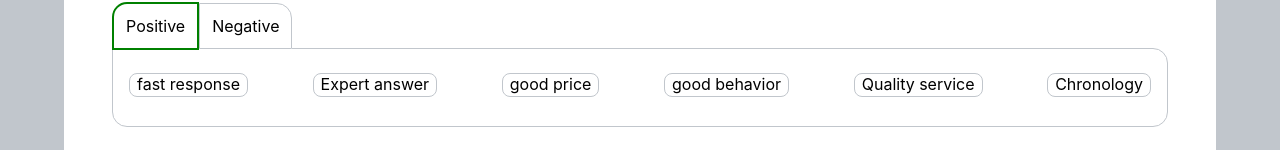
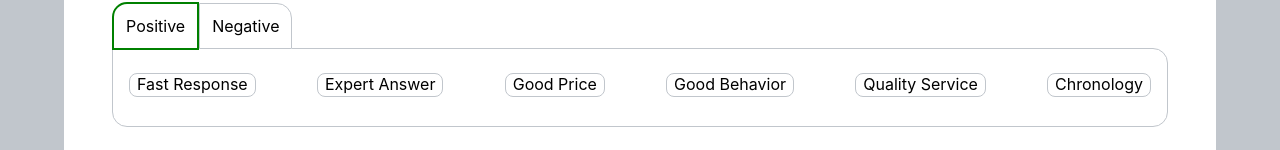
Before and after one commit to RezaAkrami/pollproject, a React (Create React App) app: page / in a window 1280 px wide. Shown: the part 327-477 px from the top of the page. Built offline with nearby package versions, Linux system fonts and the light colour scheme.

Commit message:
add reducer for select and unselect items

```diff
--- a/src/components/Poll.js
+++ b/src/components/Poll.js
@@ -1,5 +1,60 @@
-import React , {useState,useRef ,useEffect} from 'react';
+import React , {useState,useRef ,useEffect , useReducer} from 'react';
 import styles from '../style/poll.module.scss';
+
+const initialState = {
+
+    // positive points :
+    fastResponse : false,
+    expertAnswer : false,
+    goodPrice : false,
+    goodBehavior : false,
+    qualityService : false,
+    chronology : false,
+
+    //negative points :
+    slowResponse : false,
+    unexpertAnswer : false,
+    badPrice : false,
+    badBehavior : false,
+    badService : false,
+    careless : false,
+}
+
+const reducer = (state,action)=>{
+
+    switch(action){
+        // positive points :
+        case "fastResponse" :
+            return {...state, fastResponse : !state.fastResponse};
+        case "expertAnswer" :
+            return {...state, expertAnswer : !state.expertAnswer};
+        case "goodPrice" :
+            return {...state, goodPrice : !state.goodPrice};
+        case "goodBehavior" :
+            return {...state, goodBehavior : !state.goodBehavior};
+        case "qualityService" :
+            return {...state, qualityService : !state.qualityService};
+        case "chronology" :
+            return {...state, chronology : !state.chronology};
+
+        //negative points :
+        case "slowResponse" :
+            return {...state, slowResponse : !state.slowResponse};
+        case "unexpertAnswer" :
+            return {...state, unexpertAnswer : !state.unexpertAnswer};
+        case "badPrice" :
+            return {...state, badPrice : !state.badPrice};
+        case "badBehavior" :
+            return {...state, badBehavior : !state.badBehavior};
+        case "badService" :
+            return {...state, badService : !state.badService};
+        case "careless" :
+            return {...state, careless : !state.careless};
+
+
+        default : return state;
+    }
+}
 
 const Poll = () => {
 
@@ -10,6 +65,9 @@ const Poll = () => {
     //refs
     const positive = useRef(null);
     const negative = useRef(null);
+
+    //reducer
+    const [ data , dispatch ] = useReducer(reducer , initialState);
 
     // Entry of the quality level into the state - Five out of five
     const qualityHandler = e =>{
@@ -42,6 +100,9 @@ const Poll = () => {
         disableState.current.style.border = "1px solid #c1c6cc";
     }
 
+    // reducer destructur
+    const {fastResponse,expertAnswer,goodPrice,goodBehavior,qualityService,chronology,slowResponse,unexpertAnswer,badPrice,badBehavior,badService,careless} = data;
+
     return (
         <div>
             <form action="">
@@ -73,21 +134,31 @@ const Poll = () => {
                                 {toggle
                                 ?
                                     <>
-                                        <span>fast response</span>
-                                        <span>Expert answer</span>
-                                        <span>good price</span>
-                                        <span>good behavior</span>
-                                        <span>Quality service</span>
-                                        <span>Chronology</span>
+                                        <span onClick={()=>dispatch("fastResponse")} className={fastResponse && styles.active}>Fast Response</span>
+
+                                        <span onClick={()=>dispatch("expertAnswer")} className={expertAnswer && styles.active}>Expert Answer</span>
+
+                                        <span onClick={()=>dispatch("goodPrice")} className={goodPrice && styles.active}>Good Price</span>
+
+                                        <span onClick={()=>dispatch("goodBehavior")} className={goodBehavior && styles.active}>Good Behavior</span>
+
+                                        <span onClick={()=>dispatch("qualityService")} className={qualityService && styles.active}>Quality Service</span>
+
+                                        <span onClick={()=>dispatch("chronology")} className={chronology && styles.active}>Chronology</span>
                                     </>
                                 :
                                     <>
-                                        <span>slow response</span>
-                                        <span>Unexpert answer</span>
-                                        <span>Bad price</span>
-                                        <span>‌Bad behavior</span>
-                                        <span>Bad service</span>
-                                        <span>Careless</span>
+                                        <span onClick={()=>dispatch("slowResponse")} className={slowResponse && styles.inactive}>Slow Response</span>
+
+                                        <span onClick={()=>dispatch("unexpertAnswer")} className={unexpertAnswer && styles.inactive}>Unexpert Answer</span>
+
+                                        <span onClick={()=>dispatch("badPrice")} className={badPrice && styles.inactive}>Bad Price</span>
+
+                                        <span onClick={()=>dispatch("badBehavior")} className={badBehavior && styles.inactive}>Bad Behavior</span>
+
+                                        <span onClick={()=>dispatch("badService")} className={badService && styles.inactive}>Bad Service</span>
+
+                                        <span onClick={()=>dispatch("careless")} className={careless && styles.inactive}>Careless</span>
                                     </>
                                 }
 
--- a/src/style/poll.module.scss
+++ b/src/style/poll.module.scss
@@ -91,6 +91,15 @@ form{
                         cursor: pointer;
                         margin-bottom: 5px;
                     }
+
+                    .active{
+                        border: 1px solid green;
+                        background-color: rgb(203, 240, 203);
+                    }
+                    .inactive{
+                        border: 1px solid red;
+                        background-color: rgb(248, 213, 213);
+                    }
                 }
 
             }
```
